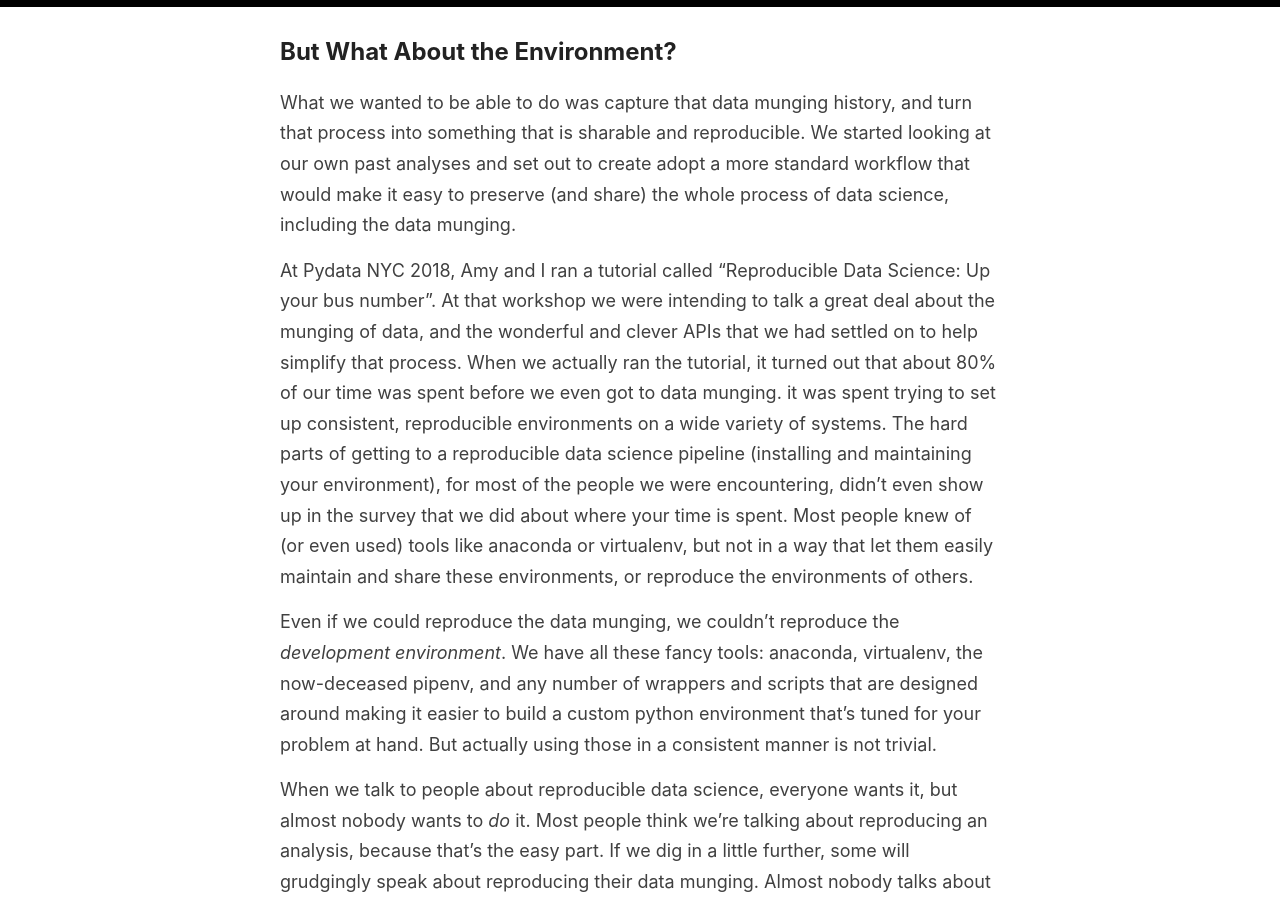
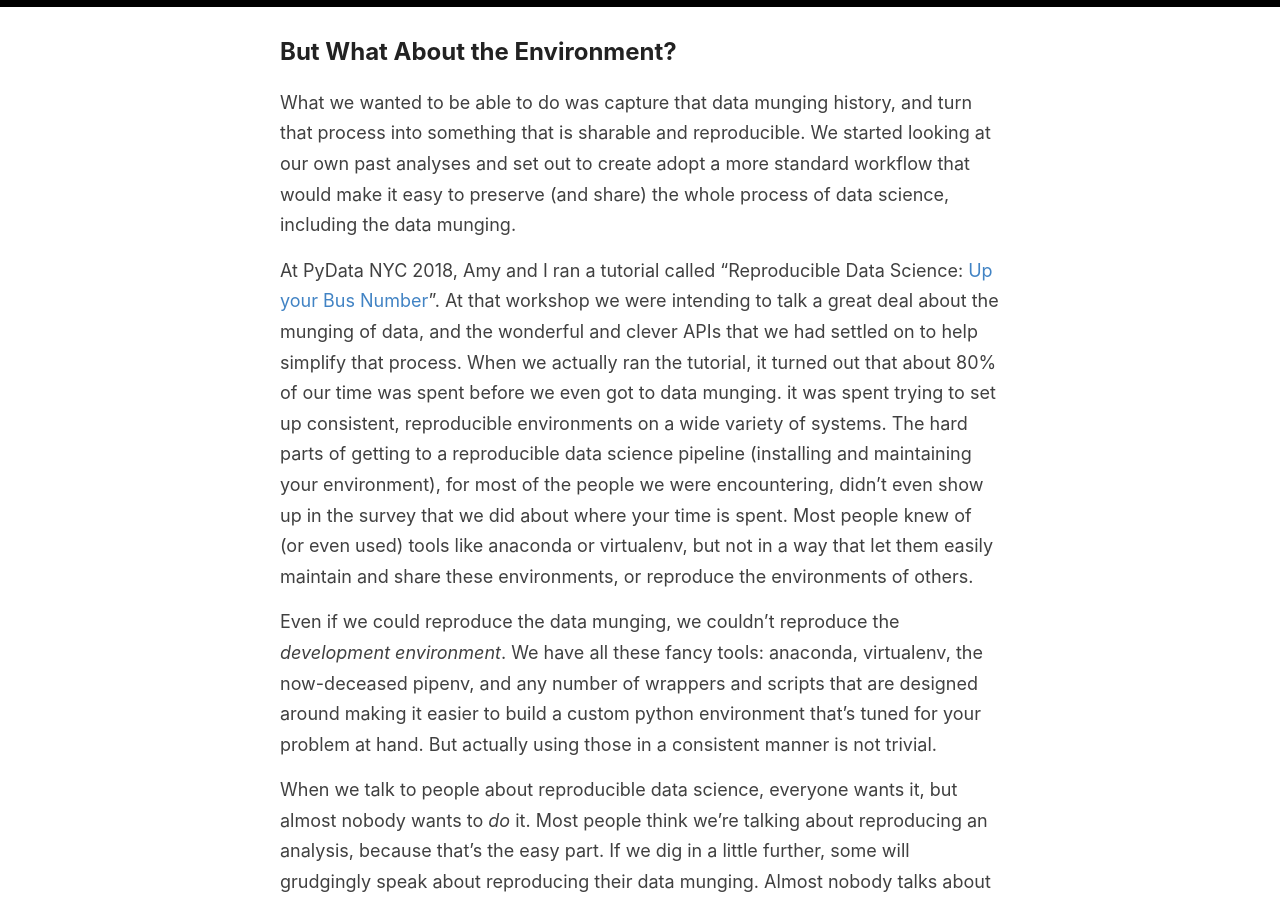
Before and after one commit to hackalog/hackalog.github.io, a Jekyll site: the page built from _posts/2020-02-20-reproducibility.md, in a window 1280 px wide and 900 px high, scrolled down 1808 px. Built offline with Jekyll 4.4.1, drawn with Linux system fonts in a browser that asks for light colours.

```diff
--- a/_posts/2020-02-20-reproducibility.md
+++ b/_posts/2020-02-20-reproducibility.md
@@ -54,8 +54,8 @@ to create adopt a more standard workflow that would make it easy to
 preserve (and share) the whole process of data science, including the
 data munging.
 
-At Pydata NYC 2018, Amy and I ran a tutorial called "Reproducible Data
-Science: Up your bus number". At that workshop we were intending to
+At PyData NYC 2018, Amy and I ran a tutorial called "Reproducible Data
+Science: [Up your Bus Number]". At that workshop we were intending to
 talk a great deal about the munging of data, and the wonderful and
 clever APIs that we had settled on to help simplify that process. When
 we actually ran the tutorial, it turned out that about 80% of our time
```
Also changed, not shown: other parts of _posts/2020-02-20-reproducibility.md (+1 -0 lines).
